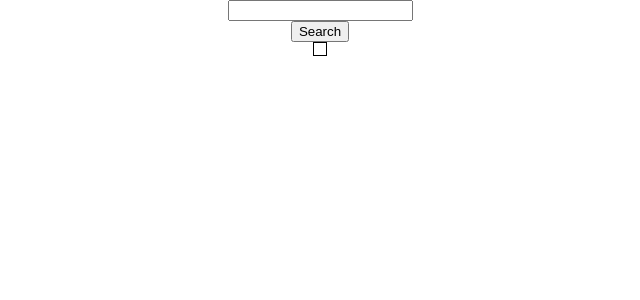
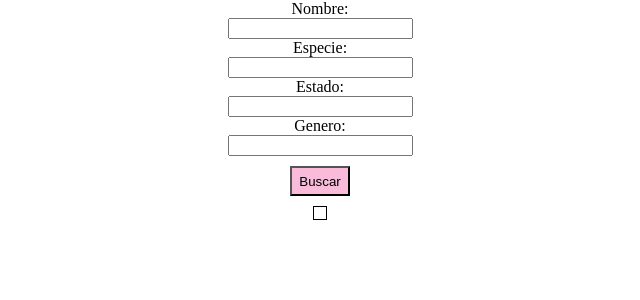
Before and after one commit to viictorga/FRONT, a React (Vite) app in the folder ClaseAxios/: page / in a window 1280 px wide. Shown: the top 300 px of the page, without its empty margins (320-960 px from the left). Built offline with nearby package versions, Linux system fonts and the light colour scheme.

Commit message:
se puede buscar personajes por 4 parametros diferentes

```diff
--- a/ClaseAxios/src/App.css
+++ b/ClaseAxios/src/App.css
@@ -5,3 +5,10 @@
   flex-wrap: wrap;
   flex-direction: column;
 }
+.mainContainer > button{
+  width: 60px;
+  height:30px;
+  gap: 6px;
+  margin: 10px;
+  background-color: #FABADA;
+}
--- a/ClaseAxios/src/App.tsx
+++ b/ClaseAxios/src/App.tsx
@@ -11,13 +11,53 @@ import type { Character } from './types'
 const  App = () => {
 
   const [search,setSearch] = useState<string>("");
-  const [inputText,setInputText] = useState<string>("")
+  const [inputName,setInputName] = useState<string>("")
+  const [inputEspecie,setInputEspecie] = useState<string>("")
+  const [inputEstado,setInputEstado] = useState<string>("")
+  const [inputGenero,setInputGenero] = useState<string>("")
   const [characters,setCharacters] = useState<Character[]>([]);
 
     useEffect(() => {
     if (!search) return
+      let url = "/character?"
+      let primeraaa = true;
 
-    api.get(`/character?name=${search}`)
+      if(inputName)  {
+        if(primeraaa){
+          url = url + "name=" + inputName;
+          primeraaa = false;
+        }else{
+          url = url + "&" + "name=" + inputName;
+        }
+      }
+      if(inputEspecie)  {
+        if(primeraaa){
+          url = url + "species=" + inputEspecie;
+          primeraaa = false;
+        }else{
+          url = url + "&" + "species=" + inputEspecie;
+        }
+      }
+      if(inputEstado)  {
+        if(primeraaa){
+          url = url + "status=" + inputEstado;
+          primeraaa = false;
+        }else{
+          url =  url + "&"+ "status=" + inputEstado;
+        }
+      }
+      if(inputGenero)  {
+        if(primeraaa){
+          url = url + "gender=" + inputGenero;
+          primeraaa = false;
+        }else{
+          url =  url + "&"+ "gender=" + inputGenero;
+        }
+      }
+
+
+      console.log(url);
+    api.get(`${url}`)
       .then(res => {
         setCharacters(res.data.results)
       })
@@ -29,8 +69,16 @@ const  App = () => {
 
  return (
     <div className='mainContainer'>
-      <input type="text" value={inputText} onChange={(e) => setInputText(e.target.value)}/>
-      <button onClick={() => setSearch(inputText)}> Search </button>
+
+     <label> Nombre: </label> <input type="text" value={inputName} onChange={(e) => setInputName(e.target.value)}/>
+
+      <label> Especie: </label> <input type="text" value={inputEspecie} onChange={(e) => setInputEspecie(e.target.value)}/>
+
+      <label> Estado: </label> <input type="text" value={inputEstado} onChange={(e) => setInputEstado(e.target.value)}/>
+
+      <label> Genero: </label> <input type="text" value={inputGenero} onChange={(e) => setInputGenero(e.target.value)}/>
+      <button onClick={() => setSearch(inputName + inputEspecie + inputEstado + inputGenero)}> Buscar </button>
+
       <div className='characterContainer'>
         {characters.map((e) => <CharacterById key={e.id} characterin={e}/>)}
       </div>
--- a/ClaseAxios/src/components/character/index.tsx
+++ b/ClaseAxios/src/components/character/index.tsx
@@ -19,7 +19,7 @@ export const CharacterById = (params: {id?: string, characterin?: Character}) =>
     }, [id])
 
     return (
-        <>z
+        <>
             {character ? <div className="characterContainer">
 
                 <img src={character?.image}></img>
@@ -27,6 +27,8 @@ export const CharacterById = (params: {id?: string, characterin?: Character}) =>
                     <p> Nombre: {character?.name}</p>
                     <p> Origen: {character?.origin.name}</p>
                     <p> Estado: {character?.status}</p>
+                    <p> Especie: {character?.species}</p>
+                    <p> Genero: {character?.gender}</p>
                 </div>
 
             </div> : <p>Loading...</p>}
--- a/ClaseAxios/src/components/character/style.css
+++ b/ClaseAxios/src/components/character/style.css
@@ -1,11 +1,12 @@
 .characterContainer{
     display: flex;
-    flex-direction: column;
+    flex-direction: row;
     gap: 20px;
     align-items: center;
     justify-content: center;
     padding: 6px;
     border :solid  1px;
+    flex-wrap: wrap;
 }
 
 .characterContainer img{
```
Also changed, not shown: ClaseAxios/src/types/character.ts (+13 -4 lines).
